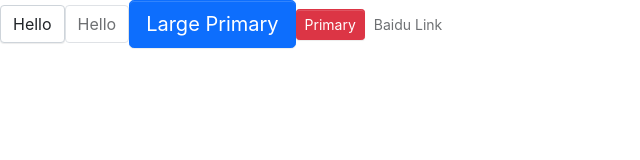
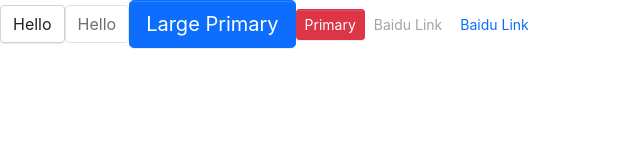
Before and after one commit to rookiecoder-chen/ant-ui, a React (Create React App) app: page / in a window 1280 px wide. Shown: the top 160 px of the page, without its empty margins (0-640 px from the left). Built offline with nearby package versions, Linux system fonts and the light colour scheme.

Commit message:
完善button组件

```diff
--- a/src/App.tsx
+++ b/src/App.tsx
@@ -9,7 +9,10 @@ function App() {
                 <Button disabled>Hello</Button>
                 <Button btnType={ButtonType.Primary} size={ButtonSize.Large}>Large Primary</Button>
                 <Button btnType={ButtonType.Danger} size={ButtonSize.Small}>Primary</Button>
-        <Button disabled btnType={ButtonType.Link} size={ButtonSize.Small} href="http://www.baidu.com"> Baidu Link</Button>
+                <Button disabled btnType={ButtonType.Link} size={ButtonSize.Small} href="http://www.baidu.com"> Baidu
+                    Link</Button>
+                <Button btnType={ButtonType.Link} size={ButtonSize.Small} href="http://www.baidu.com" target="_blank"> Baidu
+                    Link</Button>
             </header>
         </div>
     );
--- a/src/components/Button/_style.scss
+++ b/src/components/Button/_style.scss
@@ -37,9 +37,32 @@
 .btn-primary {
   @include button-style($primary, $primary, $white)
 }
+
 .btn-danger {
   @include button-style($danger, $danger, $white)
 }
+
 .btn-default {
   @include button-style($white, $gray-400, $body-color, $white, $primary, $primary)
 }
+
+.btn-link {
+  font-weight: $font-weight-normal;
+  color: $btn-link-color;
+  text-decoration: $link-decoration;
+  box-shadow: none;
+  &:hover{
+    color: $btn-link-hover-color;
+    text-decoration: $link-hover-decoration;
+  }
+  &:focus,
+  &.focus{
+    text-decoration: $link-hover-decoration;
+    box-shadow: none;
+  }
+  &:disabled,
+  &.disabled{
+    color: $btn-link-disabled-color;
+    pointer-events: none;
+  }
+}
--- a/src/components/Button/button.tsx
+++ b/src/components/Button/button.tsx
@@ -22,23 +22,32 @@ interface BaseButtonProps {
     href?: string
 }
 
-const Button: React.FC<BaseButtonProps> = (props) => {
-    const {btnType, disabled, size, children, href} = props;
+type NativeButtonProps = BaseButtonProps & React.ButtonHTMLAttributes<HTMLElement>
+type AnchorButtonProps = BaseButtonProps & React.AnchorHTMLAttributes<HTMLElement>
+export type ButtonProps = Partial<NativeButtonProps & AnchorButtonProps>
+
+const Button: React.FC<ButtonProps> = (props) => {
+    const {btnType, className, disabled, size, children, href, ...restProps} = props;
     //btn,btn-lg,btn-primary
-    const classes = classNames('btn', {
+    const classes = classNames('btn', className, {
         [`btn-${btnType}`]: btnType,
         [`btn-${size}`]: size,
         'disabled': (btnType === ButtonType.Link) && disabled
     });
     if (btnType === ButtonType.Link && href) {
         return (
-            <a href={href} className={classes}>{children}</a>
+            <a href={href}
+               className={classes}
+               {...restProps}>
+                {children}
+            </a>
         );
     } else {
         return (
             <button
                 className={classes}
                 disabled={disabled}
+                {...restProps}
             >{children}
             </button>
         );
```
Also changed, not shown: src/logo.svg (deleted). Lines whose indentation alone changed are shown as unchanged.
